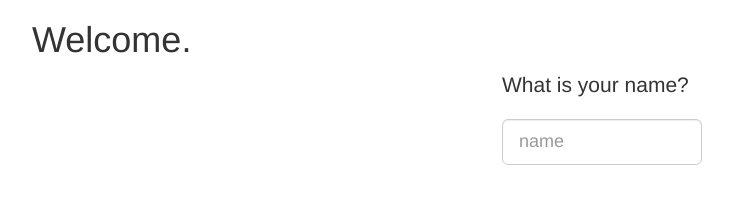
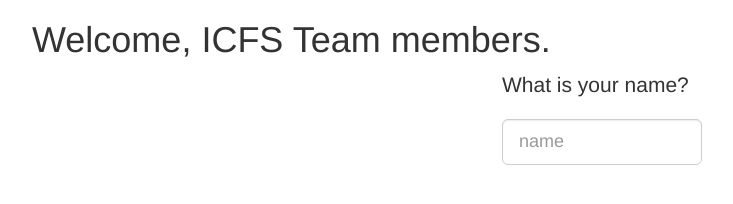
Before and after one commit to arasanrose/GetStartedNode, a plain HTML site: page views/index.html in a window 1280 px wide. Shown: the whole page, without its empty margins (38-771 px from the left). Drawn offline with nearby package versions, Linux system fonts and the light colour scheme; no server answers.

Commit message:
Changes for second commit

```diff
--- a/views/index.html
+++ b/views/index.html
@@ -14,7 +14,7 @@
 
 <body>
     <div class="container">
-        <h1>Welcome.</h1>
+        <h1>Welcome, ICFS Team members.</h1>
         <div id="nameInput" class="input-group-lg center-block helloInput">
             <p class="lead">What is your name?</p>
             <input id="user_name" type="text" class="form-control" placeholder="name" aria-describedby="sizing-addon1" value="" />
```
